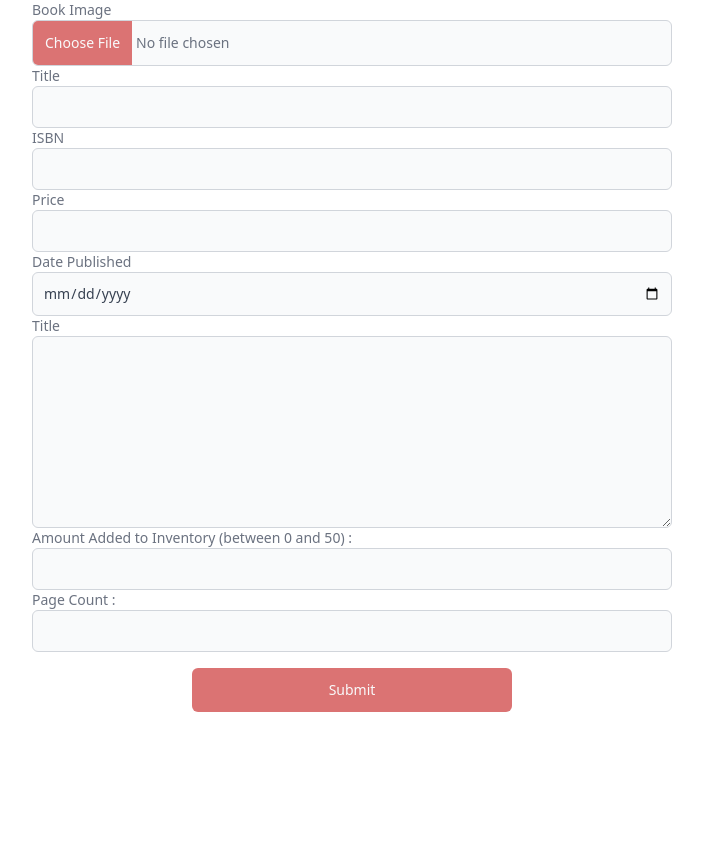
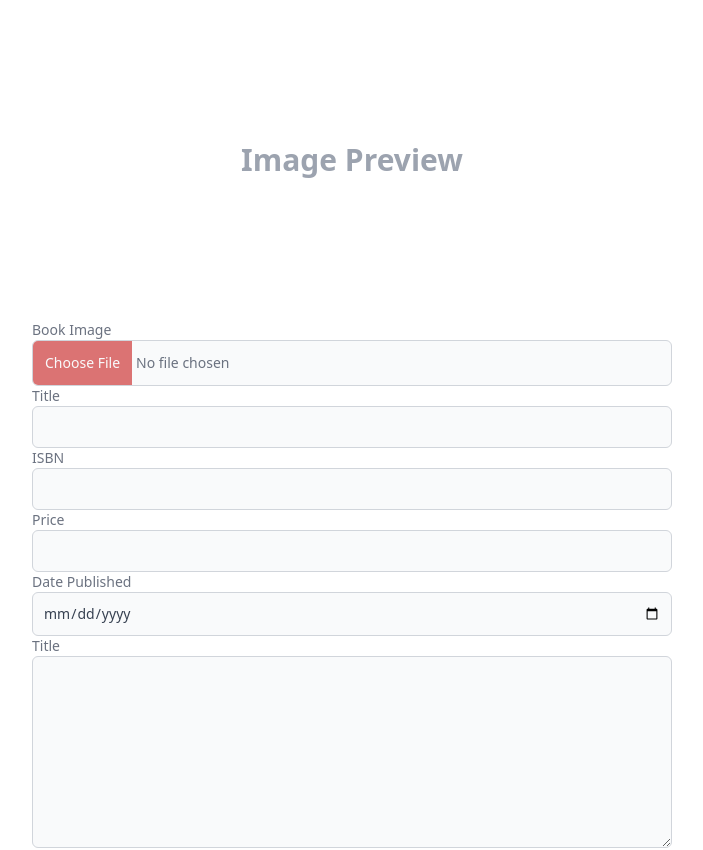
Before and after one commit to francoisdillinger/book_nook_frontend, a React (Vite) app: page / in a window 1280 px wide. Shown: the top 850 px of the page, without its empty margins (288-991 px from the left). Before the commit the page ends 800 px from the top, so only its background shows below. Built offline with nearby package versions, Linux system fonts and the light colour scheme.

Commit message:
Update EditBook component to display image preview

```diff
--- a/src/components/EditBook.tsx
+++ b/src/components/EditBook.tsx
@@ -18,11 +18,13 @@ export default function EditBook() {
 					alt=""
 				/>
 			) : (
-				<></>
+				<div className="h-80 flex justify-center items-center font-semibold text-3xl text-gray-400">
+					Image Preview
+				</div>
 			)}
 			<form
 				action=""
-				className="w-11/12 md:w-1/2 m-auto font-medium text-gray-500 text-sm"
+				className="w-11/12 md:w-1/2 m-auto mb-20 font-medium text-gray-500 text-sm"
 			>
 				<div className="">
 					<label
```
